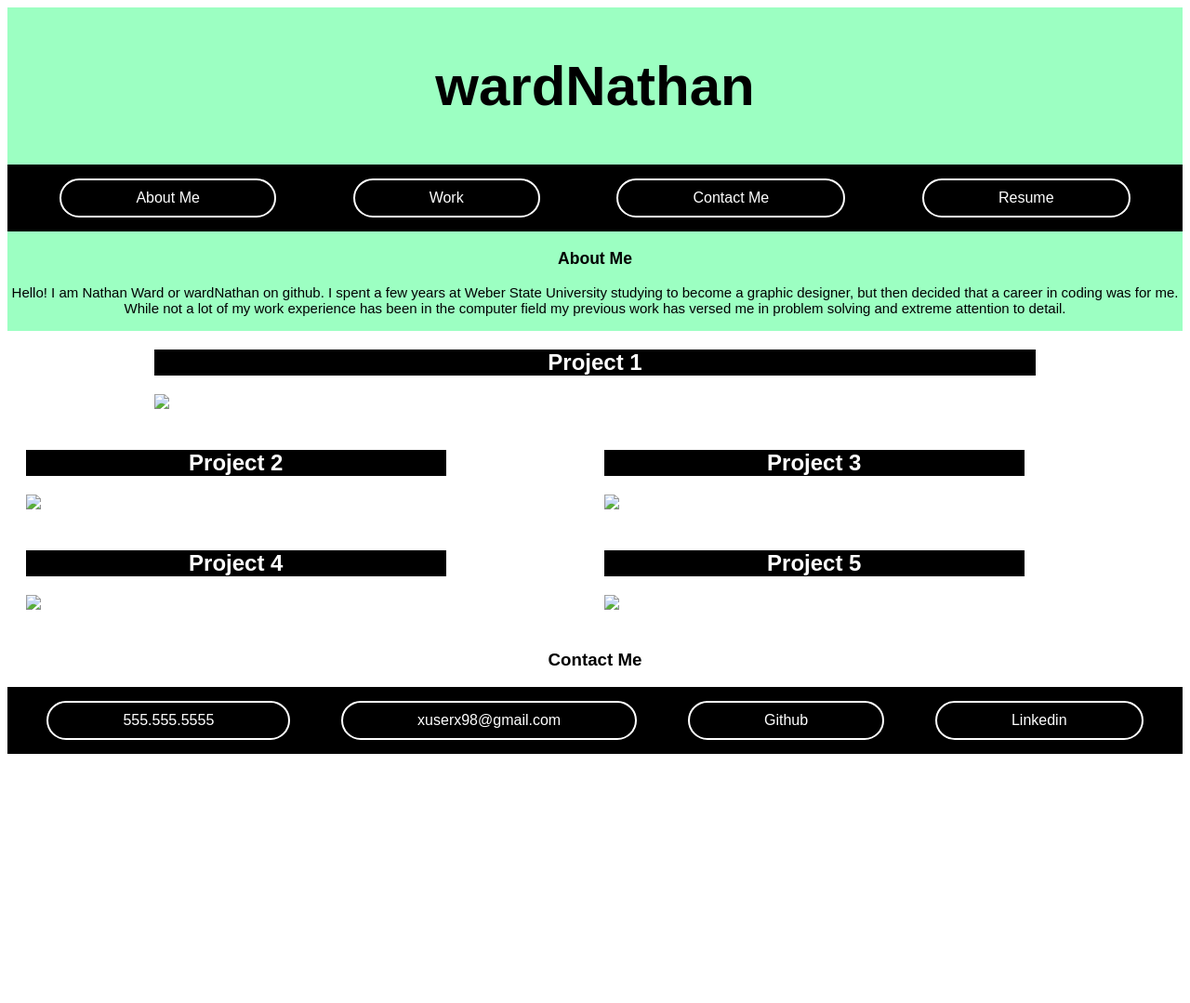
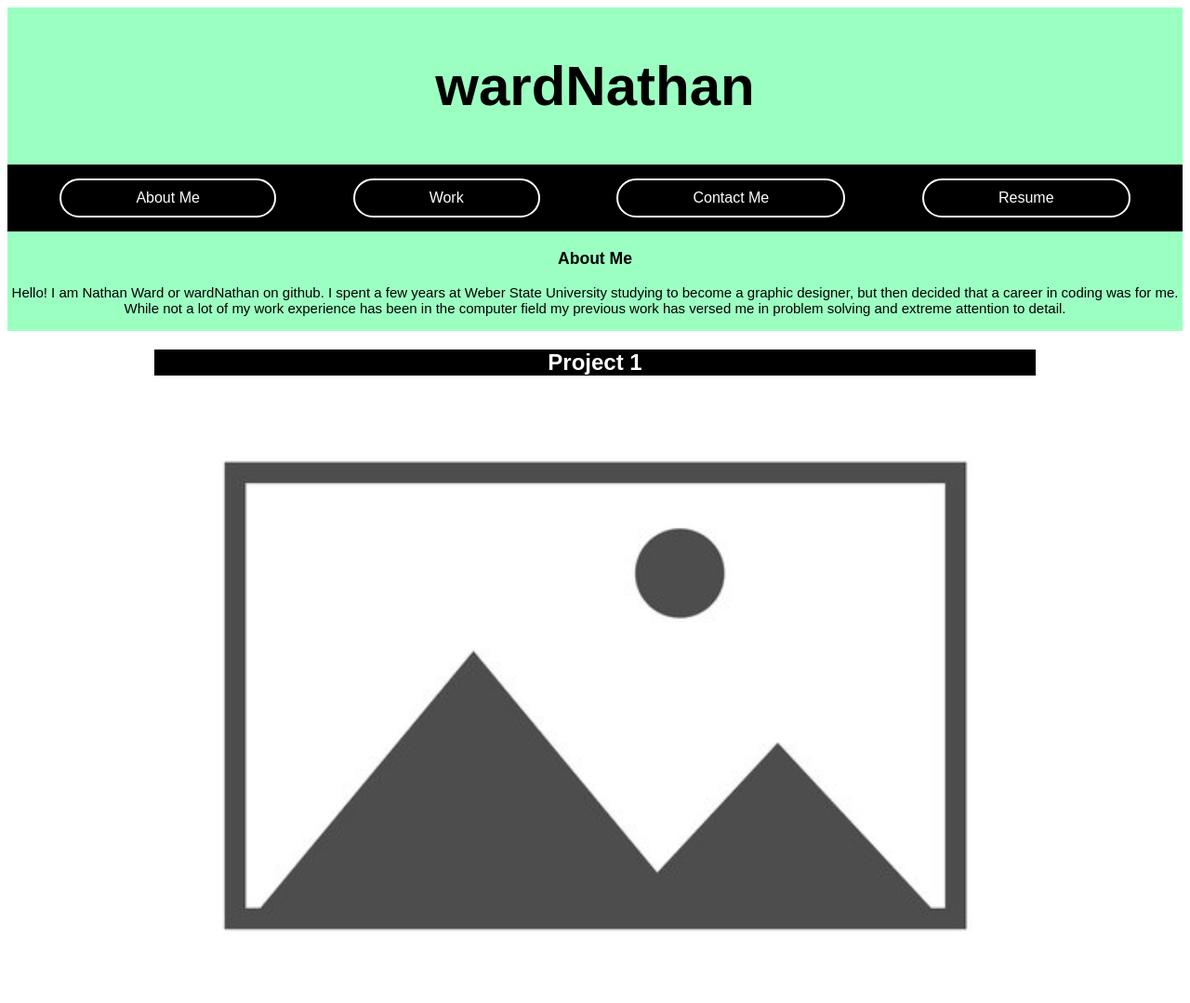
Before and after one commit to wardNathan/NathanWard-challenge-2, a plain HTML site: page index.html in a window 1280 px wide. Shown: the top 1079 px of the page at 93% size. Before the commit the page ends 819 px from the top, so only its background shows below. Drawn offline with Linux system fonts and the light colour scheme.

Commit message:
removing /portfolio-challenge-2 pathing on image source

```diff
--- a/index.html
+++ b/index.html
@@ -25,32 +25,32 @@
     <section id="work" class="card first">
         <h2>Project 1</h2>
         <a href="https://wardnathan.github.io/placeholderwebsite/">
-            <img src="./portfolio-challenge-2/assets/images/placeholder.jpeg"/>
+            <img src="./assets/images/placeholder.jpeg"/>
         </a>
     </section>
     <div class="pro grid">
         <section class="card" class="grid-item">
             <h2>Project 2</h2>
                 <a href="https://wardnathan.github.io/placeholderwebsite/">
-                    <img src="./portfolio-challenge-2/assets/images/Placeholder 2.webp"/>
+                    <img src="./assets/images/Placeholder 2.webp"/>
                 </a>
         </section>
         <section class="card" class="grid-item">
             <h2>Project 3</h2>
             <a href="https://wardnathan.github.io/placeholderwebsite/">
-                <img src="./portfolio-challenge-2/assets/images/Placeholder 3.webp"/>
+                <img src="./assets/images/Placeholder 3.webp"/>
             </a>
         </section>
         <section class="card" class="grid-item">
             <h2>Project 4</h2>
             <a href="">
-                <img src="./portfolio-challenge-2/assets/images/Placeholder 4.webp"/>
+                <img src="./assets/images/Placeholder 4.webp"/>
             </a>
         </section>
         <section class="card" class="grid-item">
             <h2>Project 5</h2>
             <a href="">
-                <img src="./portfolio-challenge-2/assets/images/Placeholder 5.webp"/>
+                <img src="./assets/images/Placeholder 5.webp"/>
             </a>
         </section>
     </div>
```
